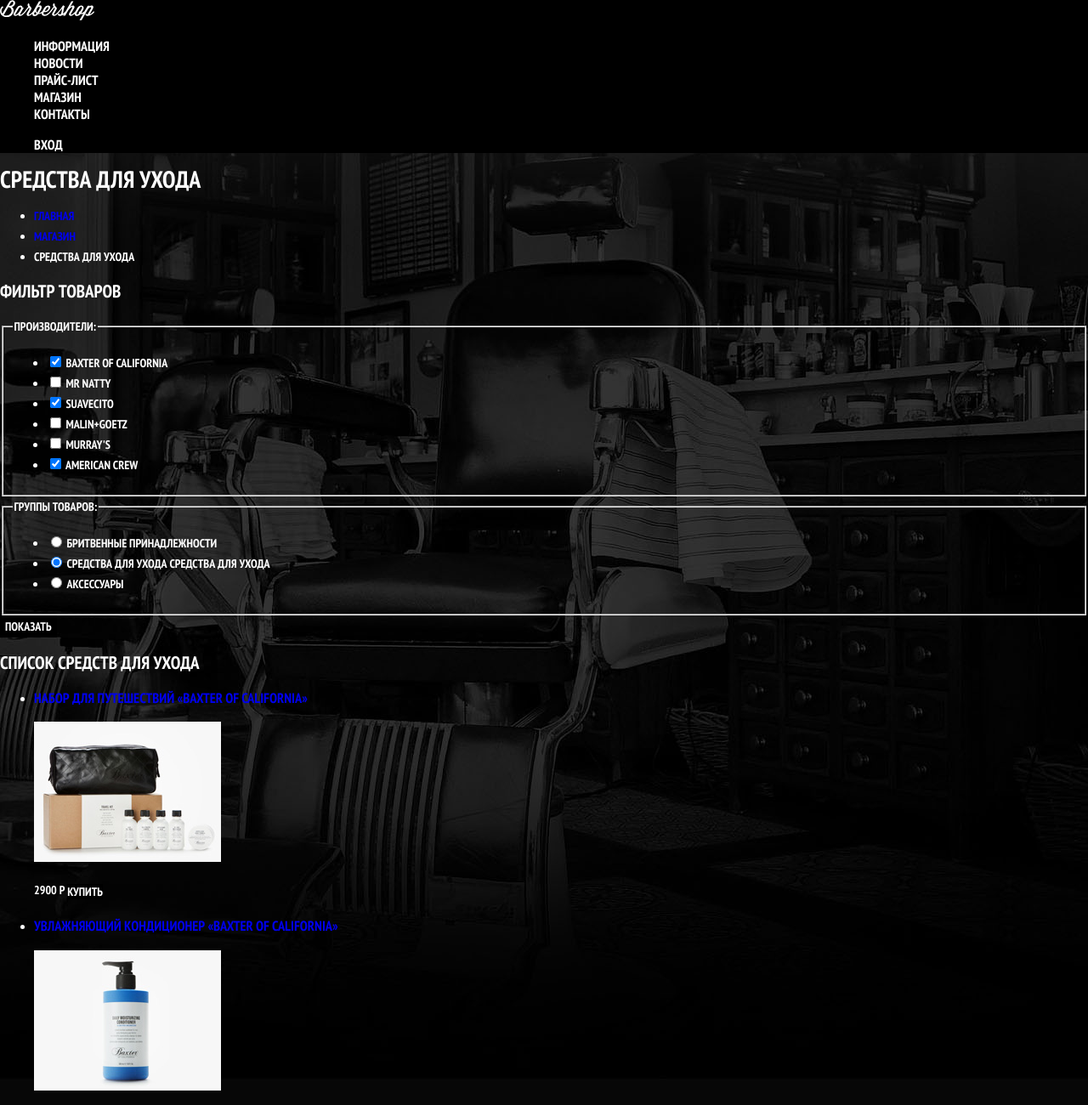
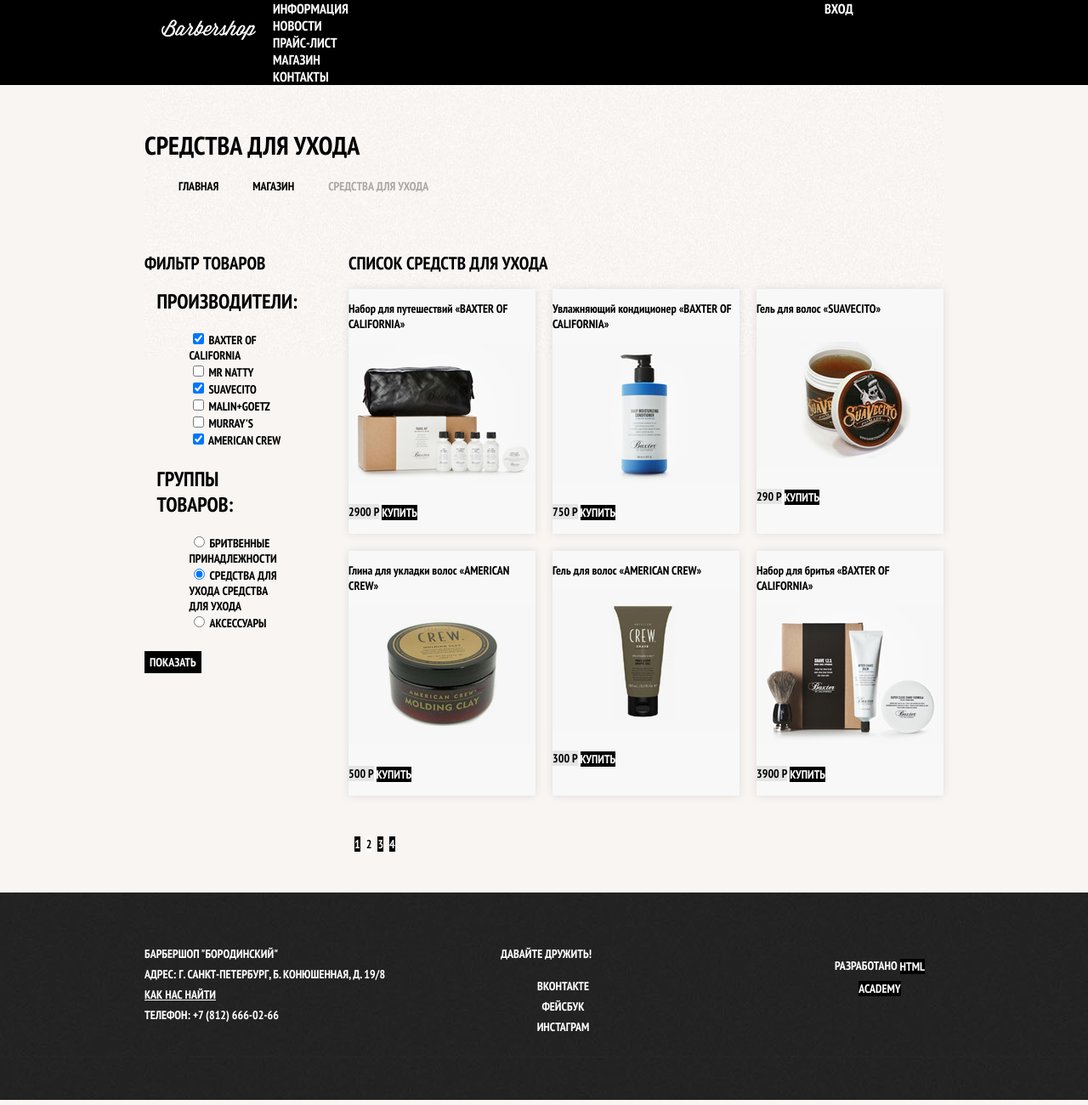
Before and after one commit to shbdzh/barber, a plain HTML site: page shop.html in a window 1280 px wide. Shown: the top 1300 px of the page at 85% size. Drawn offline with Linux system fonts and the light colour scheme.

Commit message:
index.html: site construction on flex

```diff
--- a/css/style.css
+++ b/css/style.css
@@ -11,6 +11,15 @@ body {
 
     background-color: #000000;
     background-image: url("../img/bg.jpg");
+    background-position: top center;
+    background-repeat: no-repeat;
+}
+
+.inner-page {
+    color: #000000;
+
+    background-color: #f8f5f2;
+    background-image: url("../img/pattern-light.jpg");
     background-position: top center;
     background-repeat: no-repeat;
 }
@@ -37,12 +46,50 @@ a {
     background-color: #663d15;
 }
 
+.main-header {
+    margin-bottom: 75px;
+}
+
+.main-header-logo {
+    order: 2;
+}
+
 .main-navigation {
+    display: flex;
+    flex-direction: column;
+    align-items: center;
     font-size: 16px;
     line-height: 20px;
     color:#ffffff;
+}
 
+.main-navigation-wrapper {
+    width: 100%;
+    margin-bottom: 60px;
     background-color: #000000;
+}
+
+.container {
+    width: 940px;
+    margin: 0 auto;
+    padding: 0 10px;
+}
+
+.main-navigation-wrapper .container {
+    display: flex;
+    justify-content: space-between;
+}
+
+.site-navigation {
+    width: 620px;
+    margin: 0;
+    padding: 0;
+}
+
+.user-navigation {
+    width: 140px;
+    margin: 0;
+    padding: 0;
 }
 
 .site-navigation,
@@ -62,11 +109,20 @@ a {
     background-color: #242424;
 }
 
+.features {
+    margin-bottom: 80px;
+}
+
 .features-list {
+    display: flex;
+    justify-content: space-between;
     list-style: none;
+    margin: 0;
+    padding: 0;
 }
 
 .feature-item {
+    width: 300px;
     text-align: center;
 }
 
@@ -76,6 +132,10 @@ a {
 }
 
 .index-columns {
+    display: flex;
+    justify-content: space-between;
+    padding: 50px 80px;
+    margin-bottom: 35px;
     color: #000000;
 
     background-color: #f8f5f2;
@@ -87,6 +147,14 @@ a {
 .index-columns h2 {
     font-size: 30px;
     line-height: 42px;
+}
+
+.news {
+    width: 380px;
+}
+
+.gallery {
+    width: 300px;
 }
 
 .news-list {
@@ -102,6 +170,14 @@ a {
     border: 7px solid #ffffff;
 }
 
+.contacts {
+    width: 380px;
+}
+
+.appointment {
+    width: 300px;
+}
+
 .appointment-item input {
     font: inherit;
 
@@ -113,13 +189,207 @@ a {
     border-color:#663d15;
 }
 
+.inner-page .main-header {
+    margin-bottom: 50px;
+
+    background-color: #000000;
+}
+
+.inner-page .main-header-logo {
+    order: 0;
+    width: 111px;
+    height: 24px;
+    padding: 23px 20px;
+}
+
+.inner-page .main-navigation {
+    align-items: flex-start;
+    flex-direction: row;
+}
+
+.inner-page .user-navigation {
+    margin-left: auto;
+}
+
+.page-title {
+    margin: 0;
+    margin-bottom: 15px;
+    font-size: 30px;
+    line-height: 42px;
+}
+
+.breadcrumbs {
+    display: flex;
+    padding: 0;
+    margin: 0;
+    margin-bottom: 50px;
+    list-style: none;
+}
+
+.breadcrumbs-item {
+    margin-left: 40px;
+}
+
+.breadcrumbs a {
+    color: #000000;
+}
+
+.breadcrumbs a:hover,
+.breadcrumbs a:focus {
+    text-decoration: underline;
+}
+
+.breadcrumbs-current {
+    color: #aba9a7;
+}
+
+.catalog-columns {
+    display: flex;
+    justify-content: space-between;
+}
+
+.filters {
+    width: 180px;
+}
+
+.filter fieldset {
+    border: none;
+}
+
+.filter legend {
+    font-size: 24px;
+    line-height: 30px;
+}
+
+.filter ul {
+    list-style: none;
+    line-height: 18px;
+}
+
+.filter-input:hover + label,
+.filter-input:focus + label {
+    color: #663d15;
+}
+
+.filter-input:disabled + label {
+    color: #000000;
+
+    opacity: 0.5;
+}
+
+.catalog {
+    width: 700px;
+}
+
+.catalog-list {
+    display: flex;
+    flex-wrap: wrap;
+    padding: 0;
+    margin: 0;
+    margin-bottom: 25px;
+    list-style: none;
+}
+
+.catalog-item {
+    width: 220px;
+    margin-right: 20px;
+    margin-bottom: 20px;
+    background-color: #f8f8f8;
+    box-shadow: 0 0 10px rgba(0, 0, 0, 0.1);
+}
+
+.catalog-item:nth-child(3n) {
+    margin-right: 0;
+}
+
+.catalog-item:hover {
+    box-shadow: 0 0 10px rgba(0, 0, 0, 0.2);
+}
+
+.catalog-item a {
+    color: #000000;
+}
+
+.catalog-item h3 {
+    font-size: 14px;
+    line-height: 18px;
+}
+
+.catalog-category {
+    text-transform: none;
+}
+
+.catalog-item-price b {
+    font-size: 14px;
+    line-height: 20px;
+    text-align: center;
+
+    background-color: #e5e5e5;
+}
+
+.catalog-item-price .button {
+    line-height: 20px;
+    color: #ffffff;
+}
+
+.pagination-list {
+    display: flex;
+    padding: 0;
+    margin: 0;
+    width: 193px;
+    list-style: none;
+}
+
+.pagination-item a {
+    margin-left: 7px;
+    color: #ffffff;
+
+    background-color: #000000;
+}
+
+.pagination-item a:hover,
+.pagination-item a:focus,
+.pagination-item a:active {
+    background-color: #663d15;
+}
+
+.pagination-item-current a {
+    color: #000000;
+
+    background-color: #ffffff;
+}
+
+.pagination-item-current a:hover,
+.pagination-item-current a:focus,
+.pagination-item-current a:active {
+    color: #000000;
+
+    background-color: #ffffff;
+}
+
 .main-footer {
+    padding: 60px 0;
+    margin-top: 65px;
     color: #ffffff;
 
     background-color: #212121;
     background-image: url(../img/pattern-dark.jpg);
     background-position: 0 0;
     background-repeat: repeat;
+}
+
+.inner-page .main-footer {
+    margin-top: 45px;
+}
+
+.main-footer .container {
+    display: flex;
+}
+
+.footer-contacts {
+    width: 320px;
+    margin: 0;
+    margin-right: 80px;
 }
 
 .footer-contacts a {
@@ -133,6 +403,7 @@ a {
 }
 
 .footer-social {
+    width: 145px;
     text-align: center;
 }
 
@@ -145,6 +416,8 @@ a {
 }
 
 .footer-copyright {
+    width: 150px;
+    margin-left: auto;
     text-align: center;
 }
 
--- a/shop.html
+++ b/shop.html
@@ -6,9 +6,9 @@
         <link href="https://fonts.googleapis.com/css2?family=PT+Sans+Narrow:wght@400;700&display=swap" rel="stylesheet">
         <link href="css/style.css" rel="stylesheet">
     </head>
-    <body>
+    <body class="inner-page">
         <header class="main-header">
-            <nav class="main-navigation">
+            <nav class="main-navigation container">
                 <a class="main-header-logo" href="index.html">
                     <img src="img/logo.svg" width="111" height="24" alt="Логотип барбершопа Бородинский">
                 </a>
@@ -29,10 +29,11 @@
         <main class="container">
             <h1 class="page-title">Средства для ухода</h1>
             <ul class="breadcrumbs">
-                <li><a href="index.html">Главная</a></li>
-                <li><a href="shop">Магазин</a></li>
-                <li class="breadcrumbs-current">Средства для ухода</li>
+                <li class="breadcrumbs-item"><a href="index.html">Главная</a></li>
+                <li class="breadcrumbs-item"><a href="shop">Магазин</a></li>
+                <li class="breadcrumbs-item breadcrumbs-current">Средства для ухода</li>
             </ul>
+            <div class="catalog-columns">
                 <section class="filters">
                     <h2 class="visually-hidden">Фильтр товаров</h2>
                     <form class="filter" method="get" action="https://echo.htmlacademy.ru">
@@ -41,27 +42,27 @@
                             <ul>
                                 <li class="filter-option">
                                     <input class="visually-hidden filter-input filter-input-checkbox" type="checkbox" name="baxter" id="filter-baxter-of-california" checked>
-                                <lable for="filter-baxter-of-california">Baxter of California</label>
+                                    <label for="filter-baxter-of-california">Baxter of California</label>
                                 </li>
                                 <li class="filter-option">
                                     <input class="visually-hidden filter-input filter-input-checkbox" type="checkbox" name="mrnatty" id="filter-mrnatty">
-                                <lable for="filter-mrnatty">Mr Natty</label>
+                                    <label for="filter-mrnatty">Mr Natty</label>
                                 </li>
                                 <li class="filter-option">
                                     <input class="visually-hidden filter-input filter-input-checkbox" type="checkbox" name="suavecito" id="filter-suavecito" checked>
-                                <lable for="filter-suavecito">Suavecito</label>
+                                    <label for="filter-suavecito">Suavecito</label>
                                 </li>
                                 <li class="filter-option">
                                     <input class="visually-hidden filter-input filter-input-checkbox" type="checkbox" name="malin-goetz" id="filter-malin-goetz">
-                                <lable for="filter-malin-goetz">Malin+Goetz</label>
+                                    <label for="filter-malin-goetz">Malin+Goetz</label>
                                 </li>
                                 <li class="filter-option">
                                     <input class="visually-hidden filter-input filter-input-checkbox" type="checkbox" name="murrays" id="filter-murrays">
-                                <lable for="filter-murrays">Murray's</label>
+                                    <label for="filter-murrays">Murray's</label>
                                 </li>
                                 <li class="filter-option">
                                     <input class="visually-hidden filter-input filter-input-checkbox" type="checkbox" name="american-crew" id="filter-american-crew" checked>
-                                <lable for="filter-american-crew">American Crew</label>
+                                    <label for="filter-american-crew">American Crew</label>
                                 </li>
                             </ul>
                         </fieldset>
@@ -101,7 +102,7 @@
                                     <img src="img/baxter-tarvel.jpg" width="220" height="165" alt="Набор для путешествий  «Baxter of California»">
                                 </p>
                             </a>
-                        <p>
+                            <p class="catalog-item-price">
                                 <b>2900 р</b>
                                 <a class="button" href="#">Купить</a>
                             </p>
@@ -116,7 +117,7 @@
                                     <img src="img/baxter-conditioner.jpg" width="220" height="165" alt="Увлажняющий кондиционер «Baxter of California»">
                                 </p>
                             </a>
-                        <p>
+                            <p class="catalog-item-price">
                                 <b>750 р</b>
                                 <a class="button" href="#">Купить</a>
                             </p>
@@ -131,7 +132,7 @@
                                     <img src="img/suavecito-hair-gel.jpg" width="220" height="165" alt="Гель для волос  «Suavecito»">
                                 </p>
                             </a>
-                        <p>
+                            <p class="catalog-item-price">
                                 <b>290 р</b>
                                 <a class="button" href="#">Купить</a>
                             </p>
@@ -146,7 +147,7 @@
                                     <img src="img/american-crew-clay.jpg" width="220" height="165" alt="Глина для укладки волос «American crew»">
                                 </p>
                             </a>
-                        <p>
+                            <p class="catalog-item-price">
                                 <b>500 р</b>
                                 <a class="button" href="#">Купить</a>
                             </p>
@@ -161,7 +162,7 @@
                                     <img src="img/american-crew-hair-gel.jpg" width="220" height="165" alt="Гель для волос «American crew»">
                                 </p>
                             </a>
-                        <p>
+                            <p class="catalog-item-price">
                                 <b>300 р</b>
                                 <a class="button" href="#">Купить</a>
                             </p>
@@ -176,29 +177,32 @@
                                     <img src="img/baxter-shaving.jpg" width="220" height="165" alt="Набор для бритья «Baxter of California»">
                                 </p>
                             </a>
-                        <p>
+                            <p class="catalog-item-price">
                                 <b>3900 р</b>
                                 <a class="button" href="#">Купить</a>
                             </p>
                         </li>
                     </ul>
-            </section>
                     <div class="page">
-                <ul>
+                        <ul class="pagination-list">
                             <li class="pagination-item"><a href="#">1</a></li>
-                    <li class="pagination-item" class="pagination-item-current"><a href="#">2</a></li>
+                            <li class="pagination-item pagination-item-current"><a href="#">2</a></li>
                             <li class="pagination-item"><a href="#">3</a></li>
                             <li class="pagination-item"><a href="#">4</a></li>
                         </ul>
                     </div>
+                </section>
+            </div>
         </main>
         <footer class="main-footer">
+            <div class="container">
                 <p class="footer-contacts">
                     Барбершоп "Бородинский"<br>
+                    Адрес: г. Санкт-Петербург, Б. Конюшенная, д. 19/8<br>
                     <a href="map.html">Как нас найти</a><br>
                     Телефон: +7 (812) 666-02-66
                 </p>
-            <div class="social">
+                <div class="footer-social">
                     <b>Давайте дружить!</b>
                     <ul>
                     <li><a class="social-button" href="#">Вконтакте</a></li>
@@ -210,6 +214,7 @@
                     <b>Разработано</b>
                     <a class="button" href="https://htmlacademy.ru">HTML Academy</a>
                 </p>
+            </div>
         </footer>
         <section class="modal modal-login">
             <h2>Личный кабинет</h2>
```
Also changed, not shown: index.html (+7 -0 lines). Lines whose indentation alone changed are shown as unchanged.
